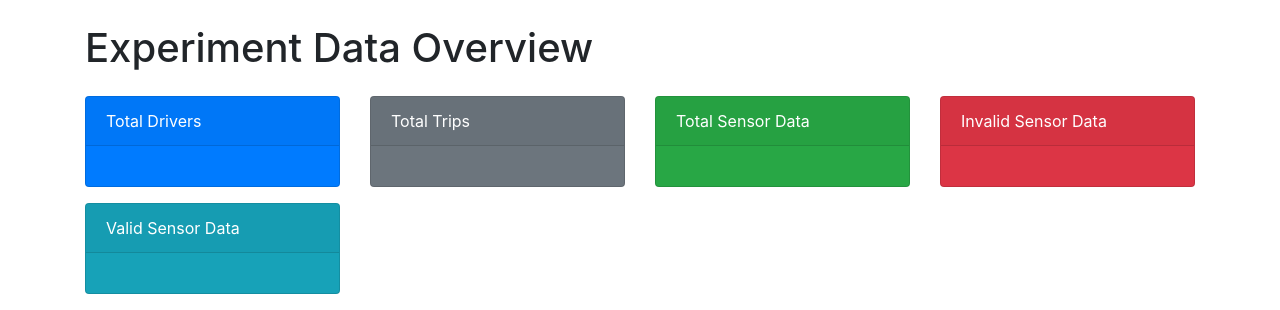
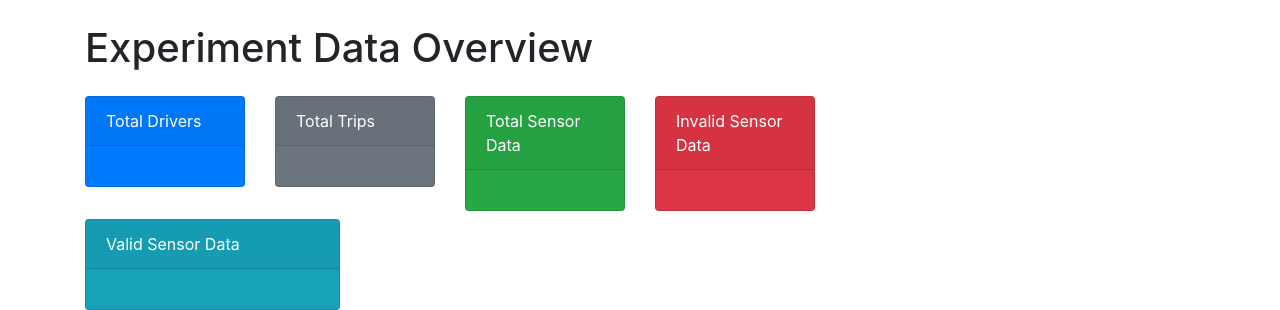
Before and after one commit to iniakponode/safe-drive-africa-datahub, a FastAPI app: page / in a window 1280 px wide. Shown: the part 56-366 px from the top of the page. Run offline with FastAPI, Linux system fonts and the light colour scheme; data that the repository does not hold is empty; some libraries are stand-ins or nearby versions.

Commit message:
refactored to data_service to to log t

```diff
--- a/app/services/data_service.py
+++ b/app/services/data_service.py
@@ -179,6 +179,7 @@ def process_data(data: Dict[str, List[Dict[str, Any]]]) -> Dict[str, Any]:
     for t in trips:
         trip_id = t.get("id")  # or "trip_id" if that's the correct field
         driver_profile_id = t.get("driver_profile_id")
+        logger(t)
 
         # skip if something is missing
         if not trip_id or not driver_profile_id:
--- a/app/templates/pages/index.html
+++ b/app/templates/pages/index.html
@@ -8,17 +8,17 @@
 
   <!-- Summary Cards -->
   <div class="row">
-    <div class="col-md-3 mb-3">
+    <div class="col-md-2 mb-2">
       {% from "partials/card.html" import render_card %}
       {{ render_card("Total Drivers", aggregates.total_drivers, "bg-primary") }}
     </div>
-    <div class="col-md-3 mb-3">
+    <div class="col-md-2 mb-2">
       {{ render_card("Total Trips", aggregates.total_trips, "bg-secondary") }}
     </div>
-    <div class="col-md-3 mb-3">
+    <div class="col-md-2 mb-2">
       {{ render_card("Total Sensor Data", aggregates.total_sensor_data, "bg-success") }}
     </div>
-    <div class="col-md-3 mb-3">
+    <div class="col-md-2 mb-2">
       {{ render_card("Invalid Sensor Data", aggregates.invalid_sensor_data_count, "bg-danger") }}
     </div>
   </div>
```
